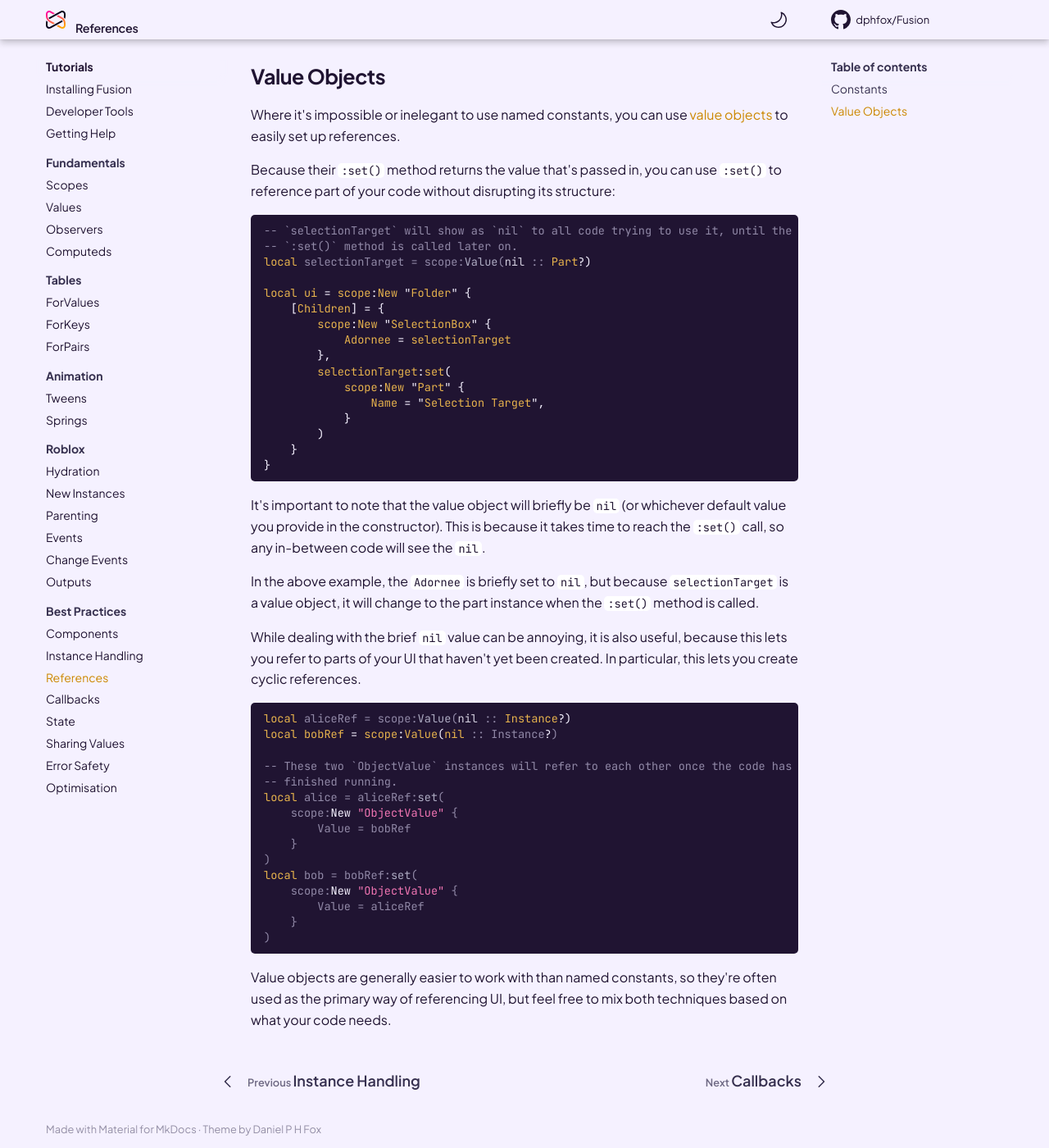
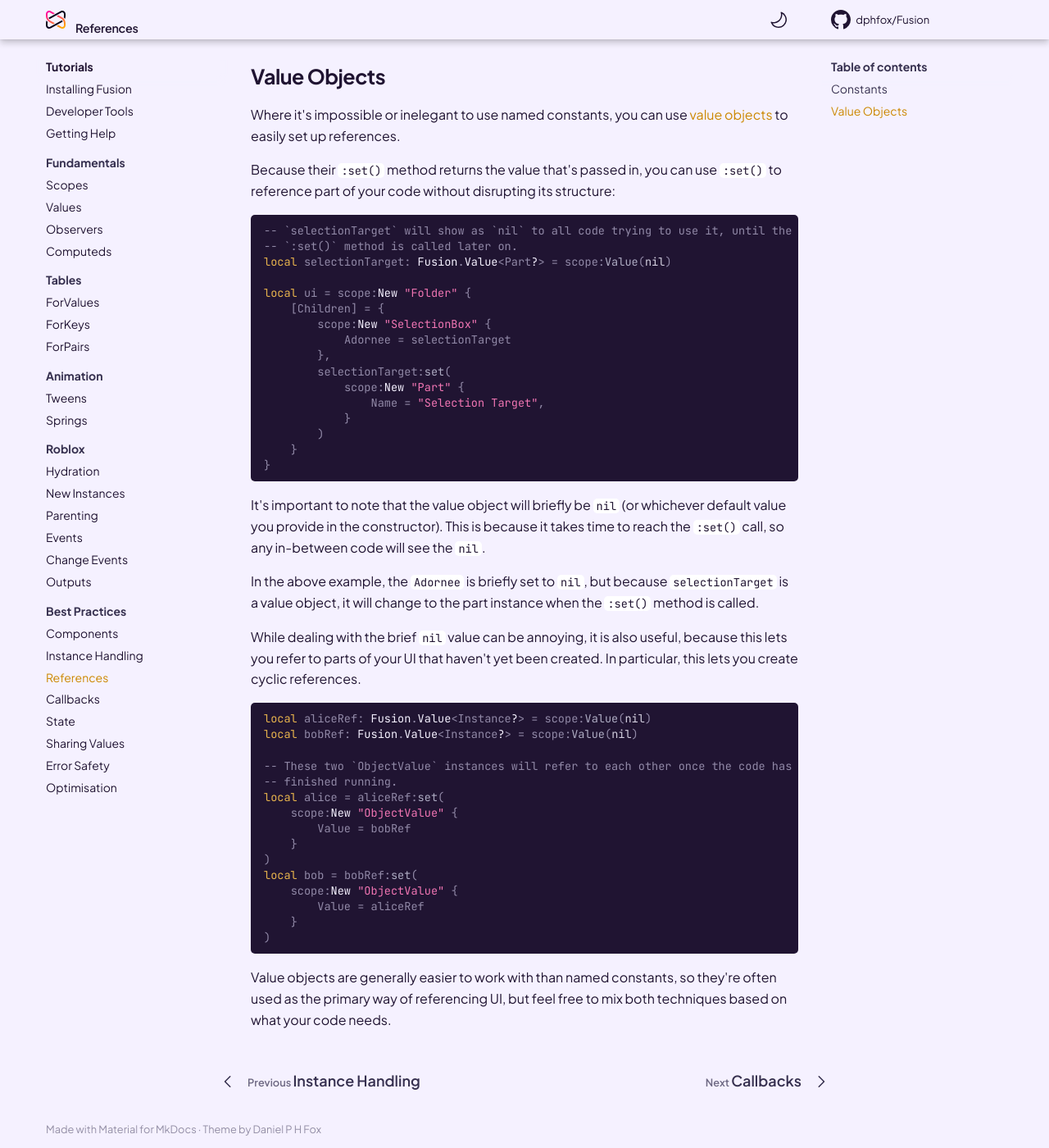
Before and after one commit to dphfox/Fusion, an MkDocs documentation site: the page built from docs/tutorials/best-practices/references.md, in a window 1280 px wide and 1400 px high, scrolled down 1346 px. Shown: the whole window at 82% size. Built offline with MkDocs 1.6.1 and Material for MkDocs 9.7.7, drawn with Linux system fonts in a browser that asks for light colours; comment, search, counter and statistics services are not loaded; the version menu is left out.

Commit message:
Fix code block formatting in references tutorial

````diff
--- a/docs/tutorials/best-practices/references.md
+++ b/docs/tutorials/best-practices/references.md
@@ -1,7 +1,7 @@
 At some point, you might need to refer to another part of the UI. There are
 various techniques that can let you do this.
 
-```Lua hl_lines="8"
+```Lua hl_lines="5"
 local ui = scope:New "Folder" {
 	[Children] = {
 		scope:New "SelectionBox" {
@@ -65,7 +65,7 @@ Because their `:set()` method returns the value that's passed in, you can use
 ```Lua
 -- `selectionTarget` will show as `nil` to all code trying to use it, until the
 -- `:set()` method is called later on.
-local selectionTarget = scope:Value(nil :: Part?)
+local selectionTarget: Fusion.Value<Part?> = scope:Value(nil)
 
 local ui = scope:New "Folder" {
 	[Children] = {
@@ -94,8 +94,8 @@ because this lets you refer to parts of your UI that haven't yet been created.
 In particular, this lets you create cyclic references.
 
 ```Lua
-local aliceRef = scope:Value(nil :: Instance?)
-local bobRef = scope:Value(nil :: Instance?)
+local aliceRef: Fusion.Value<Instance?> = scope:Value(nil)
+local bobRef: Fusion.Value<Instance?> = scope:Value(nil)
 
 -- These two `ObjectValue` instances will refer to each other once the code has
 -- finished running.
````
